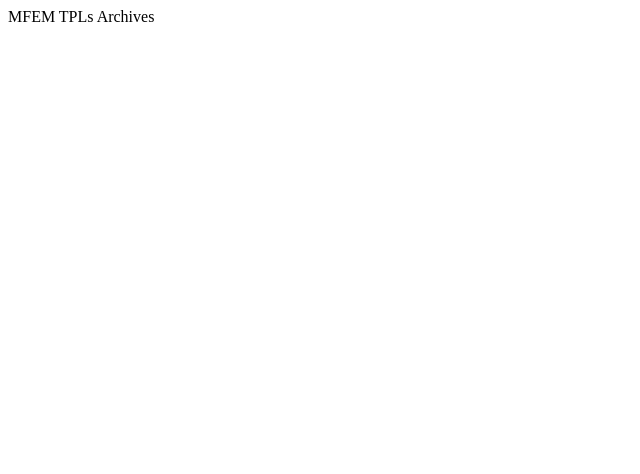
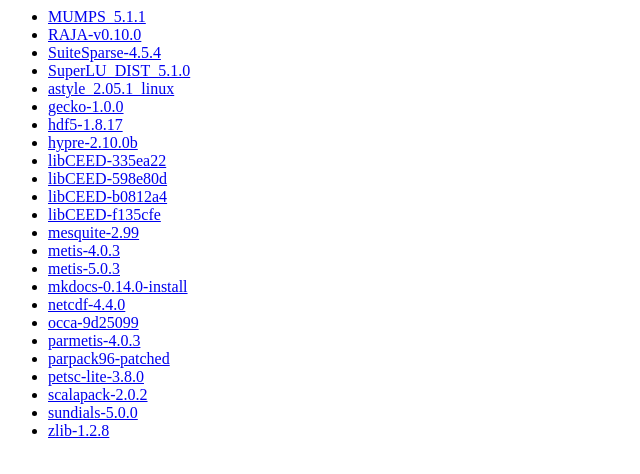
Before and after one commit to mfem/tpls, a plain HTML site: page index.html in a window 1280 px wide. Shown: the whole page, without its empty margins (0-640 px from the left). Drawn offline with Linux system fonts and the light colour scheme.

Commit message:
The simplest index.html

```diff
--- a/index.html
+++ b/index.html
@@ -1 +1,27 @@
-MFEM TPLs Archives
+
+<ul>
+  <li><a href="MUMPS_5.1.1.tar.gz">MUMPS_5.1.1</a></li>
+  <li><a href="RAJA-v0.10.0.tar.gz">RAJA-v0.10.0</a></li>
+  <li><a href="SuiteSparse-4.5.4.tar.gz">SuiteSparse-4.5.4</a></li>
+  <li><a href="SuperLU_DIST_5.1.0.tar.gz">SuperLU_DIST_5.1.0</a></li>
+  <li><a href="astyle_2.05.1_linux.tar.gz">astyle_2.05.1_linux</a></li>
+  <li><a href="gecko-1.0.0.tar.gz">gecko-1.0.0</a></li>
+  <li><a href="hdf5-1.8.17.tar.gz">hdf5-1.8.17</a></li>
+  <li><a href="hypre-2.10.0b.tgz">hypre-2.10.0b</a></li>
+  <li><a href="libCEED-335ea22.tgz">libCEED-335ea22</a></li>
+  <li><a href="libCEED-598e80d.tgz">libCEED-598e80d</a></li>
+  <li><a href="libCEED-b0812a4.tgz">libCEED-b0812a4</a></li>
+  <li><a href="libCEED-f135cfe.tgz">libCEED-f135cfe</a></li>
+  <li><a href="mesquite-2.99.tar.gz">mesquite-2.99</a></li>
+  <li><a href="metis-4.0.3.tar.gz">metis-4.0.3</a></li>
+  <li><a href="metis-5.0.3.tar.gz">metis-5.0.3</a></li>
+  <li><a href="mkdocs-0.14.0-install.tgz">mkdocs-0.14.0-install</a></li>
+  <li><a href="netcdf-4.4.0.tar.gz">netcdf-4.4.0</a></li>
+  <li><a href="occa-9d25099.tar.gz">occa-9d25099</a></li>
+  <li><a href="parmetis-4.0.3.tar.gz">parmetis-4.0.3</a></li>
+  <li><a href="parpack96-patched.tar.gz">parpack96-patched</a></li>
+  <li><a href="petsc-lite-3.8.0.tar.gz">petsc-lite-3.8.0</a></li>
+  <li><a href="scalapack-2.0.2.tgz">scalapack-2.0.2</a></li>
+  <li><a href="sundials-5.0.0.tar.gz">sundials-5.0.0</a></li>
+  <li><a href="zlib-1.2.8.tar.gz">zlib-1.2.8</a></li>
+</ul>
```
Also changed, not shown: 2 other files.
